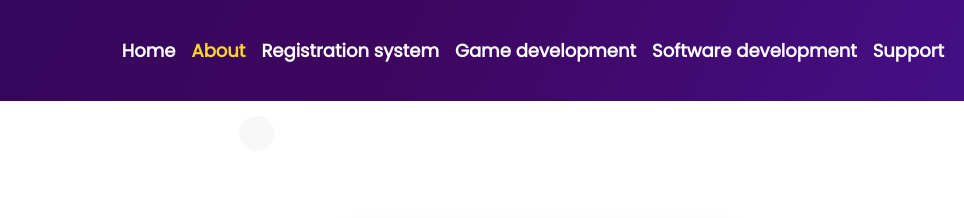
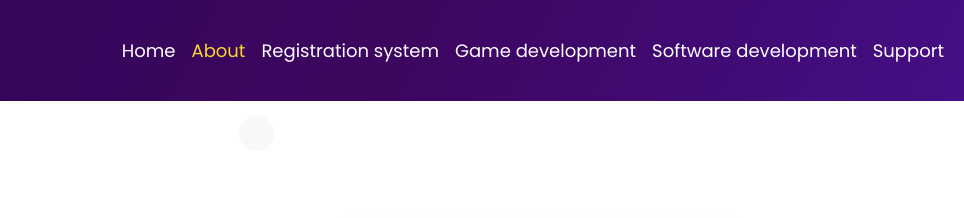
Before and after one commit to Ahmed2398/macber-v3, a plain HTML site: page about.html in a window 1280 px wide. Shown: the top 218 px of the page, 316-1280 px from the left. Drawn offline with nearby package versions, Linux system fonts and the light colour scheme.

Commit message:
edit style

```diff
--- a/src/css/contact.css
+++ b/src/css/contact.css
@@ -4,7 +4,7 @@
 .navbar .nav-link{
   padding: 0.85rem 1rem;
   font-size: 18px;
-  font-weight: 600;
+  font-weight: 400;
   position: relative;
   color: var(--neutral-color1) !important;
   animation: bounce; /* referring directly to the animation's @keyframe declaration */
--- a/src/css/headerFooter.css
+++ b/src/css/headerFooter.css
@@ -218,7 +218,7 @@
   .navbar .nav-link{
     padding: 0.85rem 1rem;
     font-size: 18px;
-    font-weight: 600;
+    font-weight: 400;
     position: relative;
     color: var( --neutral-color1) !important;
     animation: bounce; /* referring directly to the animation's @keyframe declaration */
```
